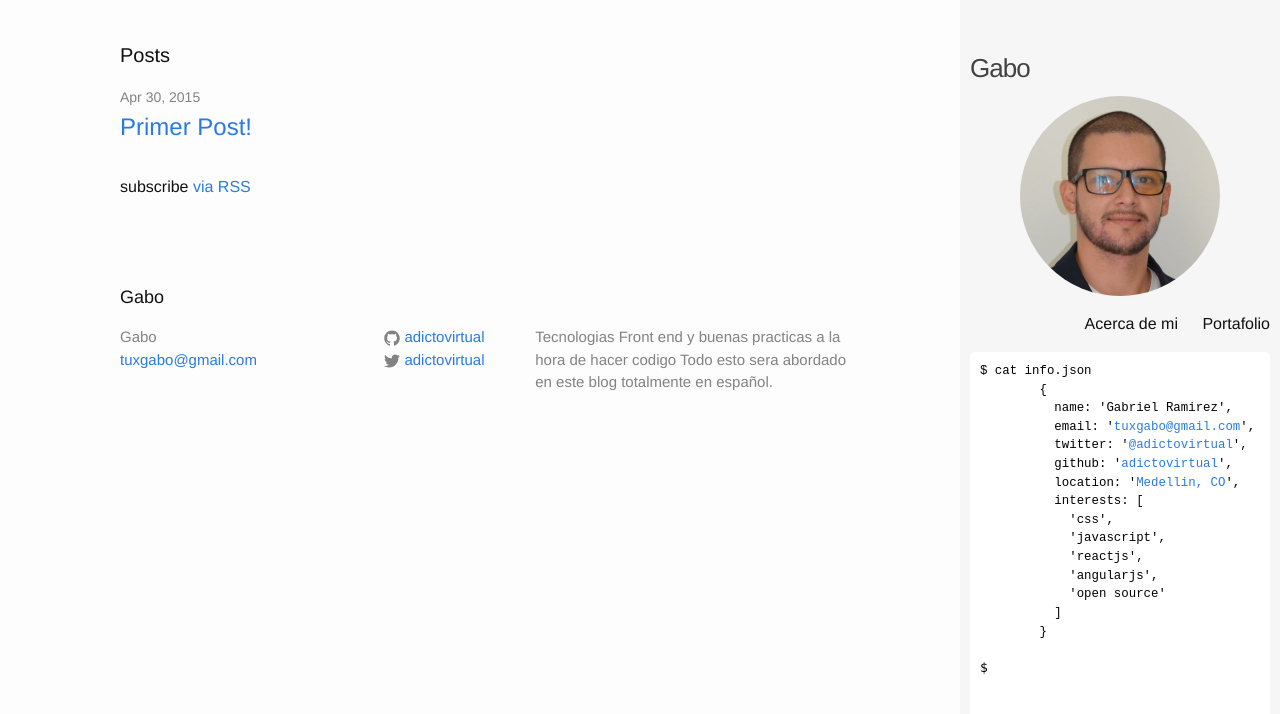
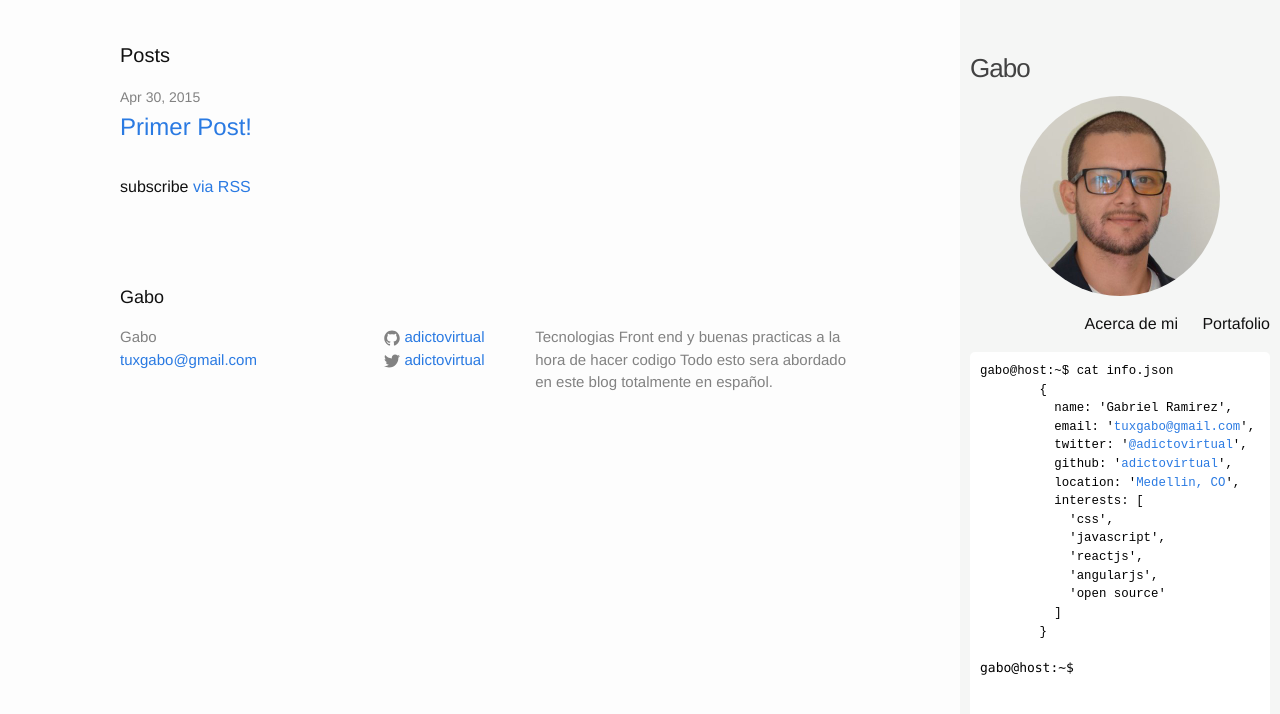
Before and after one commit to juanramirezc2/adictovirtual.github.io, a Jekyll site: the page built from index.html, in a window 1280 px wide. Shown: the top 714 px of the page. Built offline with Jekyll 4.4.1, drawn with Linux system fonts in a browser that asks for light colours.

Commit message:
fixes on the shell

```diff
--- a/_includes/sidebar.html
+++ b/_includes/sidebar.html
@@ -23,7 +23,7 @@
       </div>
     </nav>
     <div class="sidebar__console extra-content">
-        <pre class="sidebar__output" id="output">$ cat info.json
+        <pre class="sidebar__output" id="output">gabo@host:~$ cat info.json
         {
           name: 'Gabriel Ramirez',
           email: '<a href="mailto:tuxgabo@gmail.com">tuxgabo@gmail.com</a>',
@@ -39,7 +39,7 @@
           ]
         }
         </pre>
-      <textarea id="prompt" class="sidebar__textarea" spellcheck="false">$ </textarea>
+        <textarea id="prompt" class="sidebar__textarea" spellcheck="false" autofocus>gabo@host:~$</textarea>
       <script src="/js/console.js" async=""></script>
       </div>
   </div>
--- a/js/console.js
+++ b/js/console.js
@@ -52,7 +52,7 @@ prompt.addEventListener('keydown', function(e) {
       var el = document.createElement("div");
       el.innerText = el.textContent = prompt.value + "\n" + text;
       text = el.innerHTML;
-      prompt.value = "$ ";
+      prompt.value = "gabo@host:~$ ";
       output.innerHTML += text;
       e.stopPropagation();
       e.preventDefault();
```
